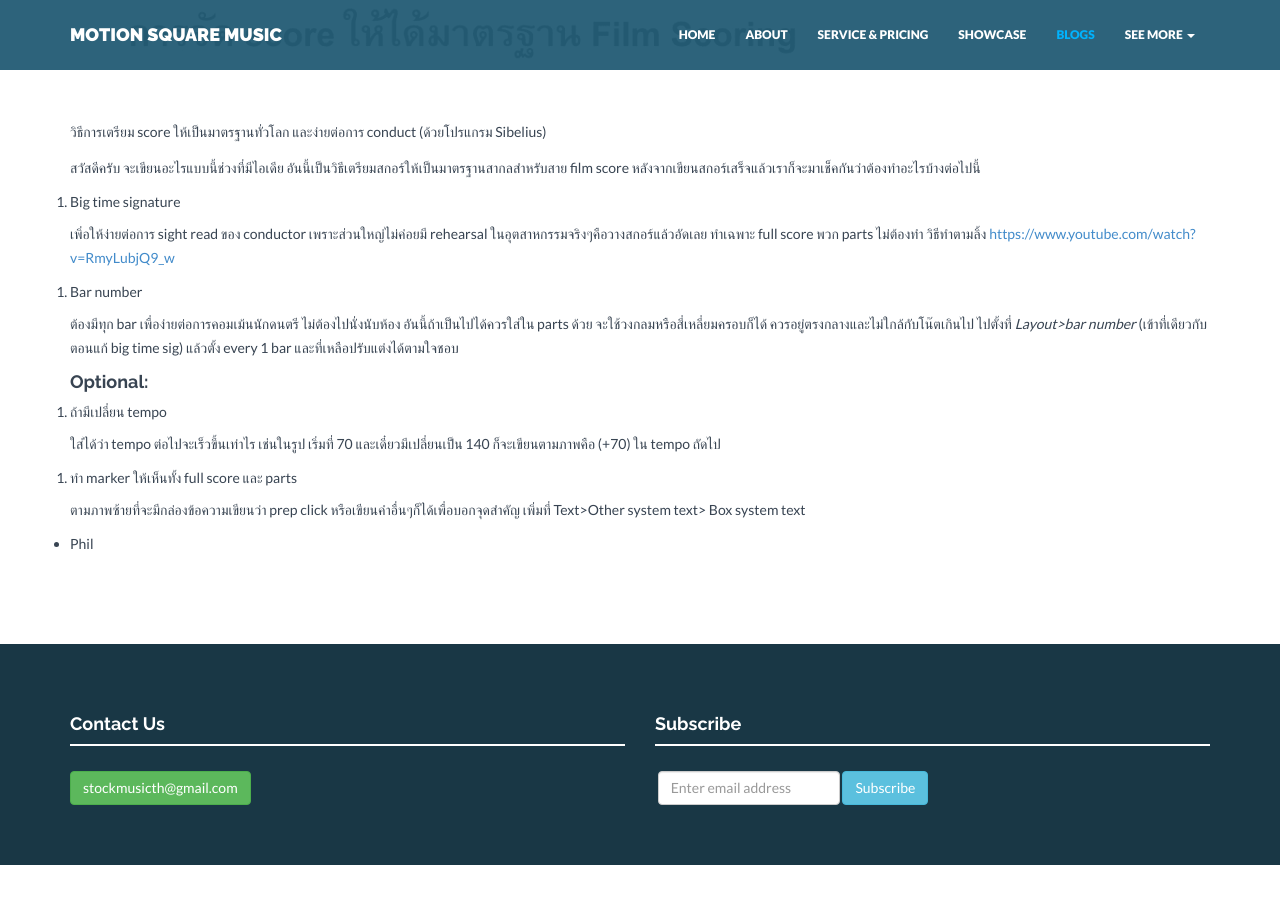
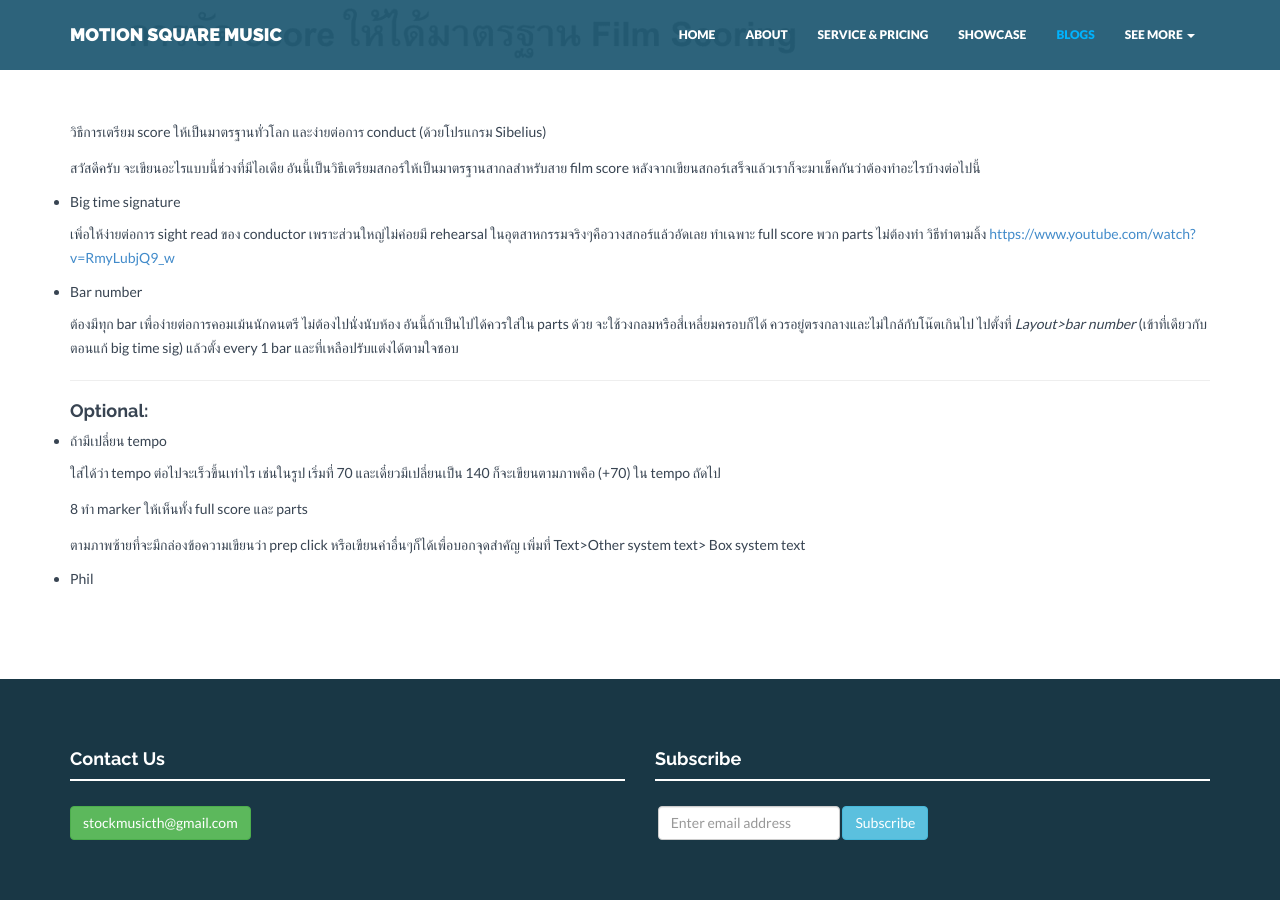
Before and after one commit to motionsquaremusic/motionsquaremusic.github.io, a Jekyll site: the page built from _posts/2015-04-14-score-prep.markdown, in a window 1280 px wide and 900 px high, scrolled down 904 px. Built offline with Jekyll 4.4.1, drawn with Linux system fonts in a browser that asks for light colours; nearby versions of some CDN libraries; comment, search, counter and statistics services are not loaded; before the commit the page ends 1769 px from its top, so only the background shows below that.

Commit message:
blog post

```diff
--- a/_posts/2015-04-14-score-prep.markdown
+++ b/_posts/2015-04-14-score-prep.markdown
@@ -14,24 +14,26 @@ active: blogs
 สวัสดีครับ จะเขียนอะไรแบบนี้ช่วงที่มีไอเดีย อันนี้เป็นวิธีเตรียมสกอร์ให้เป็นมาตรฐานสากลสำหรับสาย film score
 หลังจากเขียนสกอร์เสร็จแล้วเราก็จะมาเช็คกันว่าต้องทำอะไรบ้างต่อไปนี้
 
-1. Big time signature
+* Big time signature
 
 เพิ่อให้ง่ายต่อการ sight read ของ conductor เพราะส่วนใหญ่ไม่ค่อยมี rehearsal ในอุตสาหกรรมจริงๆคือวางสกอร์แล้วอัดเลย
 ทำเฉพาะ full score พวก parts ไม่ต้องทำ วิธีทำตามลิ้ง
 <https://www.youtube.com/watch?v=RmyLubjQ9_w>
 
-2. Bar number
+* Bar number
 
 ต้องมีทุก bar เพื่อง่ายต่อการคอมเม้นนักดนตรี ไม่ต้องไปนั่งนับห้อง อันนี้ถ้าเป็นไปได้ควรใส่ใน parts ด้วย จะใช้วงกลมหรือสี่เหลี่ยมครอบก็ได้ ควรอยู่ตรงกลางและไม่ใกล้กับโน๊ตเกินไป
 ไปตั้งที่ _Layout>bar number_ (เข้าที่เดียวกับตอนแก้ big time sig) แล้วตั้ง every 1 bar และที่เหลือปรับแต่งได้ตามใจชอบ
 
+___
+
 #### Optional:
 
-1. ถ้ามีเปลี่ยน tempo
+* ถ้ามีเปลี่ยน tempo
 
 ใส่ได้ว่า tempo ต่อไปจะเร็วขึ้นเท่าไร เช่นในรูป เริ่มที่ 70 และเดี๋ยวมีเปลี่ยนเป็น 140 ก็จะเขียนตามภาพคือ (+70) ใน tempo ถัดไป
 
-2. ทำ marker ให้เห็นทั้ง full score และ parts
+8 ทำ marker ให้เห็นทั้ง full score และ parts
 
 ตามภาพซ้ายที่จะมีกล่องข้อความเขียนว่า prep click หรือเขียนคำอื่นๆก็ได้เพื่อบอกจุดสำคัญ
 เพิ่มที่ Text>Other system text> Box system text
```
